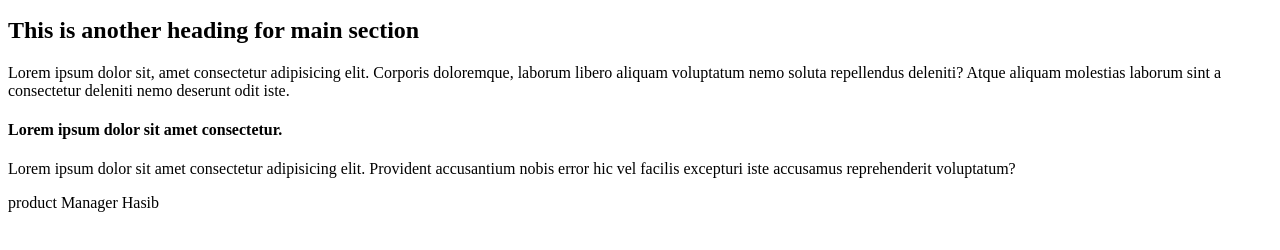
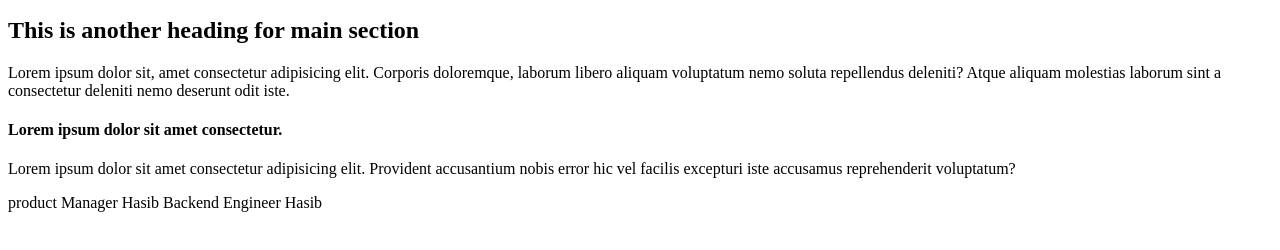
Before and after one commit to hasiburrahman00/git-practice, a plain HTML site: page index.html in a window 1280 px wide. Shown: the part 50-300 px from the top of the page. Drawn offline with Linux system fonts and the light colour scheme.

Commit message:
i am backend engineer

```diff
--- a/index.html
+++ b/index.html
@@ -25,6 +25,7 @@
 
 
         <span> product Manager Hasib </span>
+        <span>Backend Engineer Hasib </span>
 
 
     </main>
```
